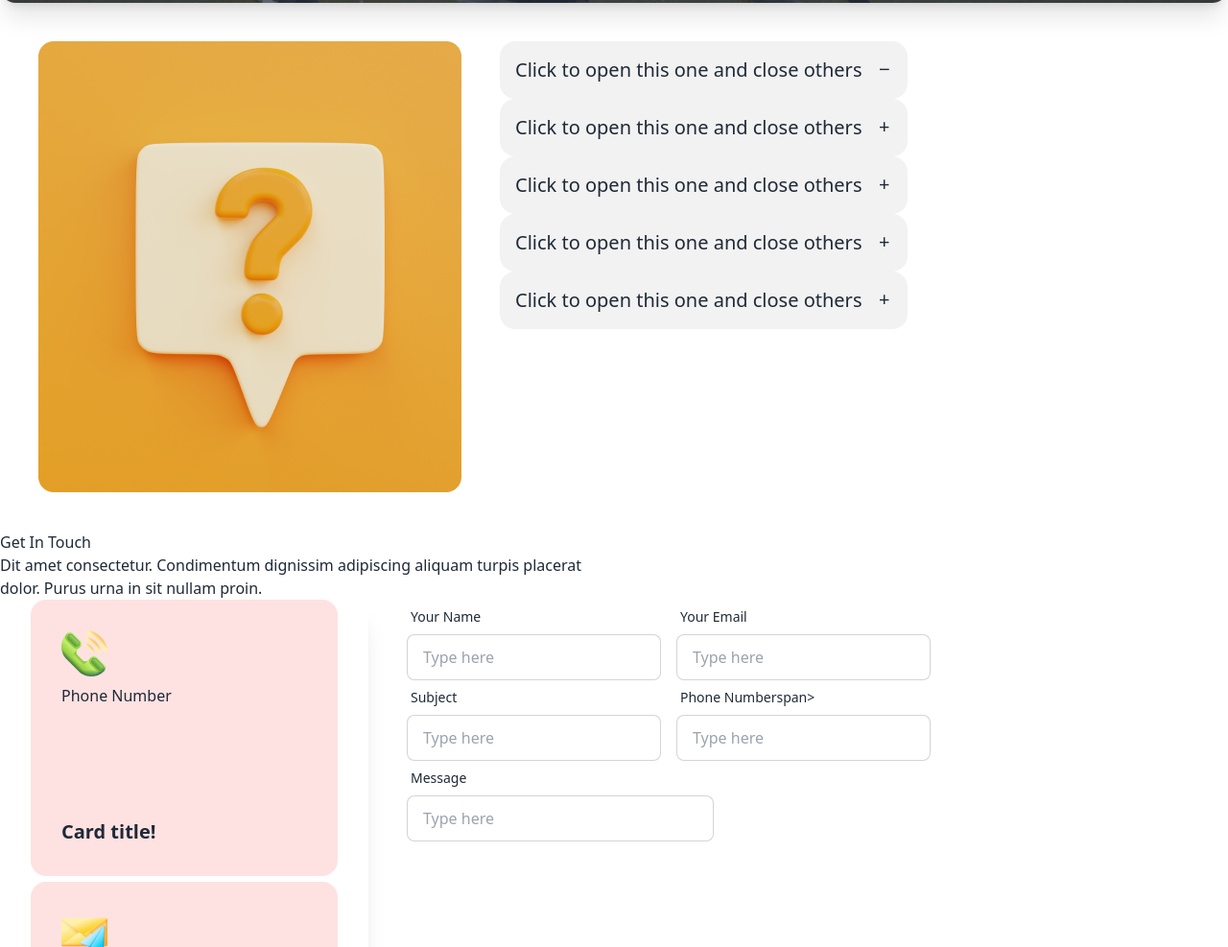
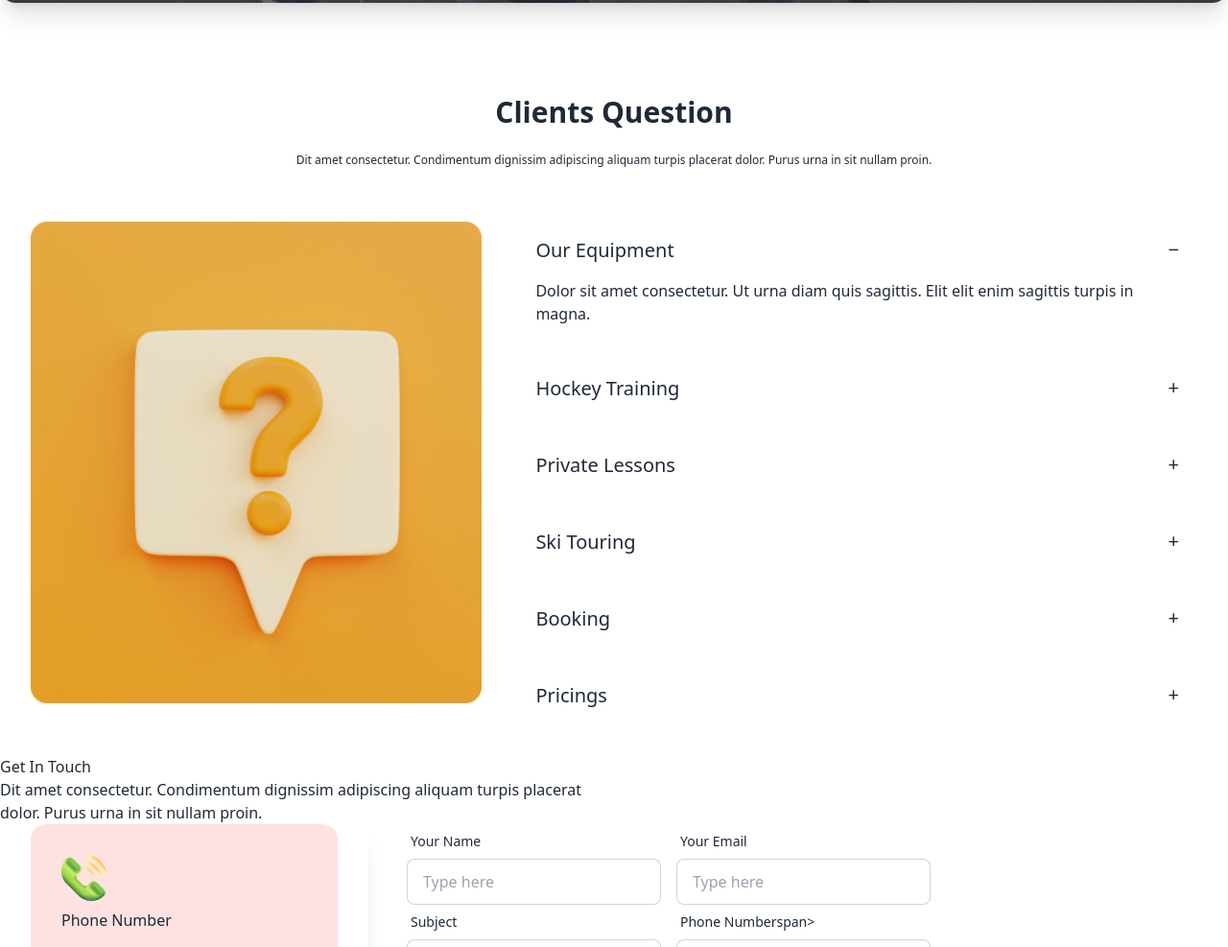
Before and after one commit to proarman143/assignment-tre, a plain HTML site: page index.html in a window 1280 px wide. Shown: the part 3435-4422 px from the top of the page at 96% size. Drawn offline with nearby package versions, Linux system fonts and the light colour scheme.

Commit message:
add client quetion section style

```diff
--- a/index.html
+++ b/index.html
@@ -372,56 +372,78 @@
     </section>
 
     <!-- Clients Question -->
-    <section class="container mx-auto flex gap-10 p-10">
-      <div>
-        <img src="Images/11.png" alt="">
+    <section class="container mx-auto">
+      <!-- client title -->
+      <div class="items-center justify-center" >
+        <h1 class="font-bold text-3xl text-center pt-24" >Clients Question</h1>
+        <p class="text-center text-xs mb-6 pt-6" >Dit amet consectetur. Condimentum dignissim adipiscing aliquam turpis placerat dolor. Purus urna in sit nullam proin. </p>
       </div>
-      <!-- FAQ SECTION -->
-      <div class="">
-        <div class="collapse collapse-plus bg-base-200">
-          <input type="radio" name="my-accordion-3" checked="checked" />
-          <div class="collapse-title text-xl font-medium">
-            Click to open this one and close others
+
+      <!-- FAQ & images SECTION -->
+      <div class="flex gap-10 lg:flex-row flex-col p-8" >
+          <div class="w-2/5" >
+            <img class="w-full" src="Images/11.png" alt="">
+          </div>
+          <div class="w-3/5" >
+
+            <div class="collapse collapse-plus ">
+              <input type="radio" name="my-accordion-3" checked="checked" />
+              <div class="collapse-title text-xl font-medium">
+                Our Equipment
+              </div>
+              <div class="collapse-content">
+                <p>Dolor sit amet consectetur. Ut urna diam quis sagittis. Elit elit enim sagittis turpis in magna.</p>
+              </div>
+            </div>
+            <div class="collapse collapse-plus  mt-5">
+              <input type="radio" name="my-accordion-3" />
+              <div class="collapse-title text-xl font-medium">
+                Hockey Training
+              </div>
+              <div class="collapse-content">
+                <p>Dolor sit amet consectetur. Ut urna diam quis sagittis. Elit elit enim sagittis turpis in magna.</p>
+              </div>
+            </div>
+            <div class="collapse collapse-plus  mt-5">
+              <input type="radio" name="my-accordion-3" />
+              <div class="collapse-title text-xl font-medium">
+                Private Lessons
+              </div>
+              <div class="collapse-content">
+                <p>Dolor sit amet consectetur. Ut urna diam quis sagittis. Elit elit enim sagittis turpis in magna.</p>
+              </div>
+            </div>
+            <div class="collapse collapse-plus  mt-5">
+              <input type="radio" name="my-accordion-3" />
+              <div class="collapse-title text-xl font-medium">
+                Ski Touring
+              </div>
+              <div class="collapse-content">
+                <p>Dolor sit amet consectetur. Ut urna diam quis sagittis. Elit elit enim sagittis turpis in magna.</p>
+              </div>
+            </div>
+            <div class="collapse collapse-plus  mt-5">
+              <input type="radio" name="my-accordion-3" />
+              <div class="collapse-title text-xl font-medium">
+                Booking
+              </div>
+              <div class="collapse-content">
+                <p>Dolor sit amet consectetur. Ut urna diam quis sagittis. Elit elit enim sagittis turpis in magna.</p>
+              </div>
+            </div>
+            <div class="collapse collapse-plus  mt-5">
+              <input type="radio" name="my-accordion-3" />
+              <div class="collapse-title text-xl font-medium">
+                Pricings
+              </div>
+              <div class="collapse-content">
+                <p>Dolor sit amet consectetur. Ut urna diam quis sagittis. Elit elit enim sagittis turpis in magna.</p>
+              </div>
+            </div>
           </div>
 
-        </div>
-        <div class="collapse collapse-plus bg-base-200">
-          <input type="radio" name="my-accordion-3" />
-          <div class="collapse-title text-xl font-medium">
-            Click to open this one and close others
-          </div>
-          <div class="collapse-content">
-            <p>hello</p>
-          </div>
-        </div>
-        <div class="collapse collapse-plus bg-base-200">
-          <input type="radio" name="my-accordion-3" />
-          <div class="collapse-title text-xl font-medium">
-            Click to open this one and close others
-          </div>
-          <div class="collapse-content">
-            <p>hello</p>
-          </div>
-        </div>
-        <div class="collapse collapse-plus bg-base-200">
-          <input type="radio" name="my-accordion-3" />
-          <div class="collapse-title text-xl font-medium">
-            Click to open this one and close others
-          </div>
-          <div class="collapse-content">
-            <p>hello</p>
-          </div>
-        </div>
-        <div class="collapse collapse-plus bg-base-200">
-          <input type="radio" name="my-accordion-3" />
-          <div class="collapse-title text-xl font-medium">
-            Click to open this one and close others
-          </div>
-          <div class="collapse-content">
-            <p>hello</p>
-          </div>
-        </div>
       </div>
+
     </section>
 
     <!-- Get In Touch -->
```
